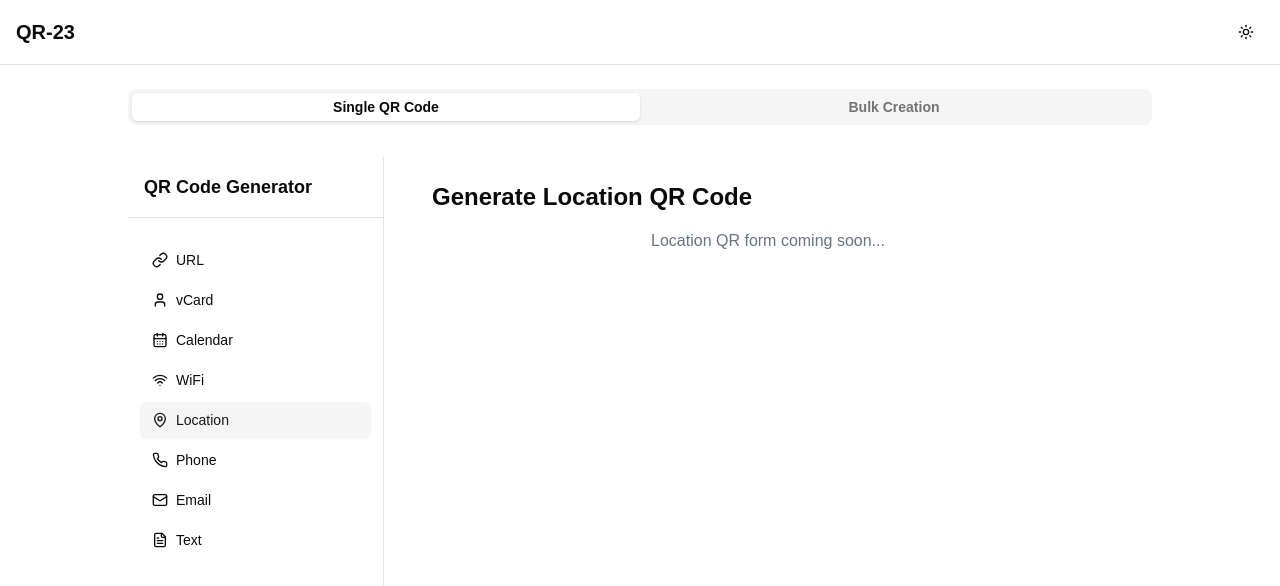
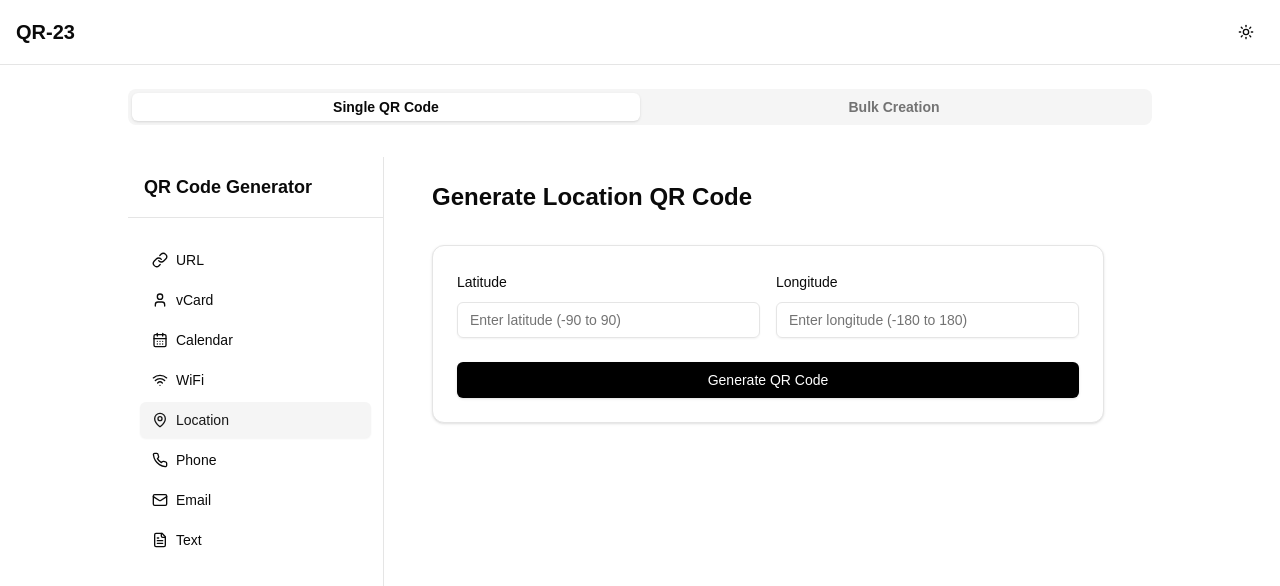
Before and after one commit to Good-Heart-Technology/QR-code, a Next.js app: page / in a window 1280 px wide. Both pictures are taken after a click on the button "Location". Shown: the top 586 px of the page. Built offline with nearby package versions, Linux system fonts and the light colour scheme.

Commit message:
LocationQRCode implemented

```diff
--- /dev/null
+++ b/src/app/_components/QR/LocationQRForm.tsx
@@ -0,0 +1,129 @@
+import React, { useState } from 'react';
+import { Input } from '@/components/ui/input';
+import { Button } from '@/components/ui/button';
+import { Card, CardContent } from '@/components/ui/card';
+import QRCodeGenerator from './QRCodeGenerator';
+
+interface LocationFormData {
+  latitude: string;
+  longitude: string;
+}
+
+const LocationQRForm = () => {
+  const [formData, setFormData] = useState<LocationFormData>({
+    latitude: '',
+    longitude: ''
+  });
+  const [showQR, setShowQR] = useState(false);
+  const [error, setError] = useState('');
+
+  const validateCoordinates = () => {
+    const lat = parseFloat(formData.latitude);
+    const lng = parseFloat(formData.longitude);
+
+    if (isNaN(lat) || isNaN(lng)) {
+      setError('Please enter valid numbers for coordinates');
+      return false;
+    }
+
+    if (lat < -90 || lat > 90) {
+      setError('Latitude must be between -90 and 90 degrees');
+      return false;
+    }
+
+    if (lng < -180 || lng > 180) {
+      setError('Longitude must be between -180 and 180 degrees');
+      return false;
+    }
+
+    setError('');
+    return true;
+  };
+
+  const handleInputChange = (e: React.ChangeEvent<HTMLInputElement>) => {
+    const { name, value } = e.target;
+    // Allow only numbers, decimal point, and minus sign
+    if (value === '' || /^-?\d*\.?\d*$/.test(value)) {
+      setFormData(prev => ({
+        ...prev,
+        [name]: value
+      }));
+      setError('');
+    }
+  };
+
+  const handleSubmit = () => {
+    if (validateCoordinates()) {
+      setShowQR(true);
+    }
+  };
+
+  return (
+    <Card className="w-full max-w-2xl mx-auto mt-8">
+      <CardContent className="pt-6">
+        <div className="space-y-6">
+          <div className="grid grid-cols-1 md:grid-cols-2 gap-4">
+            {/* Latitude Input */}
+            <div className="space-y-2">
+              <label htmlFor="latitude" className="text-sm font-medium">
+                Latitude
+              </label>
+              <Input
+                id="latitude"
+                name="latitude"
+                value={formData.latitude}
+                onChange={handleInputChange}
+                placeholder="Enter latitude (-90 to 90)"
+                className="flex-1"
+              />
+            </div>
+
+            {/* Longitude Input */}
+            <div className="space-y-2">
+              <label htmlFor="longitude" className="text-sm font-medium">
+                Longitude
+              </label>
+              <Input
+                id="longitude"
+                name="longitude"
+                value={formData.longitude}
+                onChange={handleInputChange}
+                placeholder="Enter longitude (-180 to 180)"
+                className="flex-1"
+              />
+            </div>
+          </div>
+
+          {/* Error Message */}
+          {error && (
+            <div className="text-sm text-red-500">
+              {error}
+            </div>
+          )}
+
+          <Button
+            className="w-full bg-black hover:bg-gray-800 text-white"
+            onClick={handleSubmit}
+          >
+            Generate QR Code
+          </Button>
+
+          {/* QR Code Display */}
+          {showQR && !error && formData.latitude && formData.longitude && (
+            <div className="mt-6">
+              <QRCodeGenerator
+                data={{
+                  latitude: formData.latitude,
+                  longitude: formData.longitude
+                }}
+                type="location"
+              />
+            </div>
+          )}
+        </div>
+      </CardContent>
+    </Card>
+  );
+};
+
+export default LocationQRForm;
--- a/src/app/_components/SidebarWithContent.tsx
+++ b/src/app/_components/SidebarWithContent.tsx
@@ -28,6 +28,7 @@ import URLQRForm from './QR/URLQRForm';
 import VCardQRForm from './QR/VCardQRForm';
 import CalendarQRForm from './QR/CalenderQRForm';
 import WiFiQRForm from './QR/WiFiQRForm';
+import LocationQRForm from './QR/LocationQRForm';
 // Import other form components as they're created
 // import VCardQRForm from './VCardQRForm';
 // import CalendarQRForm from './CalendarQRForm';
@@ -56,7 +57,7 @@ const QRFormSelector = ({ activeItem }:{activeItem:string}) => {
     case 'wifi':
       return <WiFiQRForm />;
     case 'location':
-      return <div className="text-center text-gray-500">Location QR form coming soon...</div>;
+      return <LocationQRForm />;
     case 'phone':
       return <div className="text-center text-gray-500">Phone QR form coming soon...</div>;
     case 'email':
```
